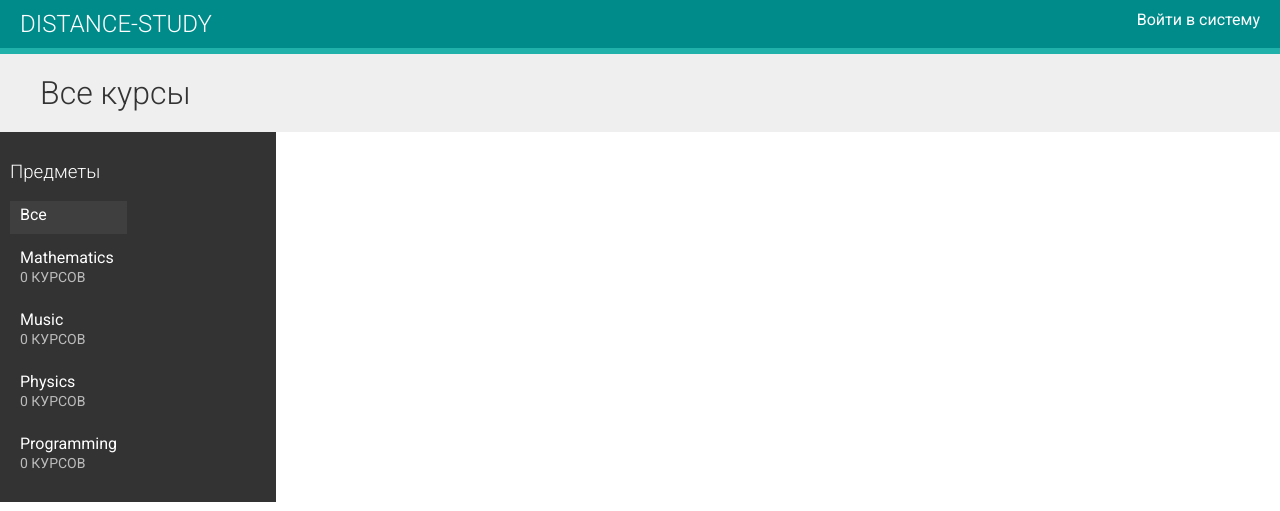
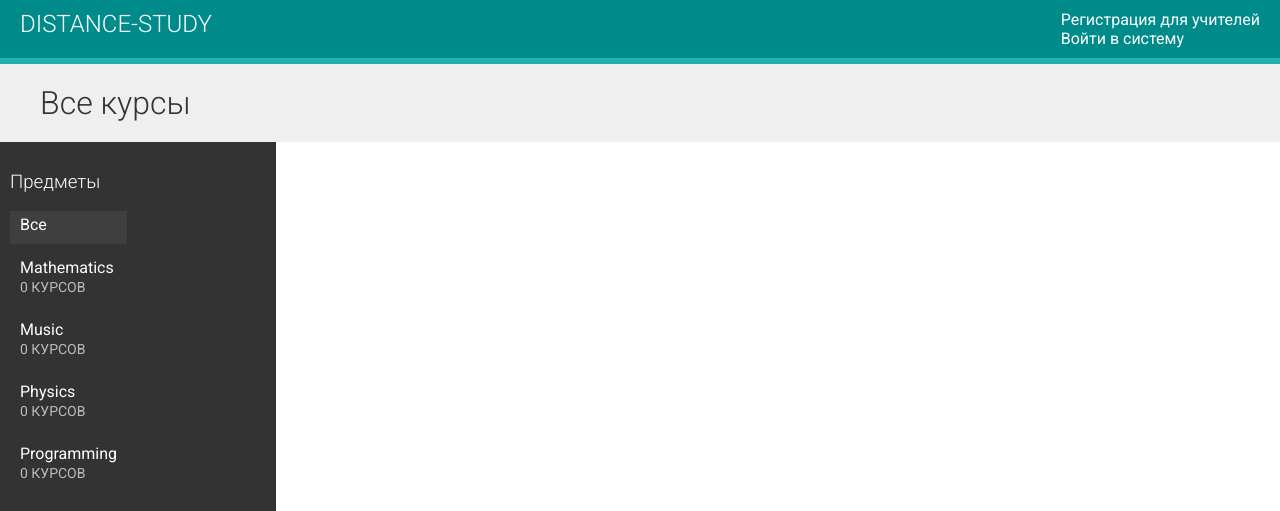
Before and after one commit to artem213101zse/distance-study, a Django app: page / in a window 1280 px wide. Shown: the top 511 px of the page. Run offline with Django 3.2, Linux system fonts and the light colour scheme; data comes from the database, SQL or seed files in the repository; data that the repository does not hold is empty; some libraries are stand-ins or nearby versions.

Commit message:
Add google form

```diff
--- a/courses/templates/base.html
+++ b/courses/templates/base.html
@@ -15,6 +15,7 @@
         <li><a href="/course/mine/">Управлять курсами(для учителей)</a></li>
         <li><a href="{% url "logout" %}">Выйти из системы</a></li>
       {% else %}
+        <li><a class="" href="https://forms.gle/c3icPasNs64FUYZm6">Регистрация для учителей</a></li>
         <li><a class="" href="{% url "login" %}">Войти в систему</a></li>
       {% endif %}
     </ul>
```
